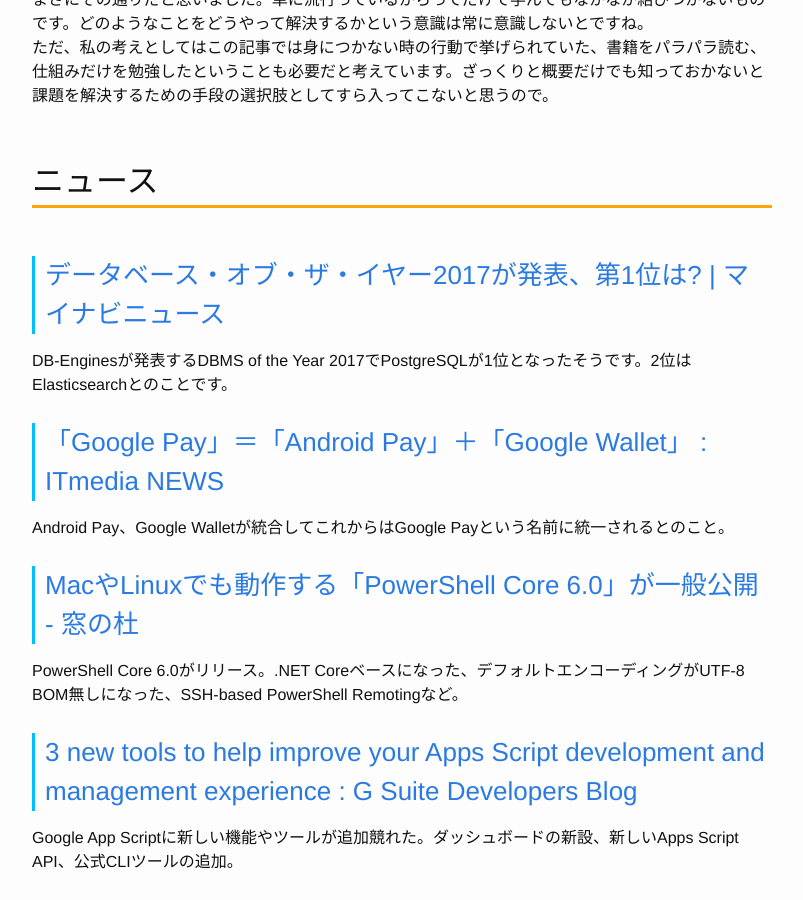
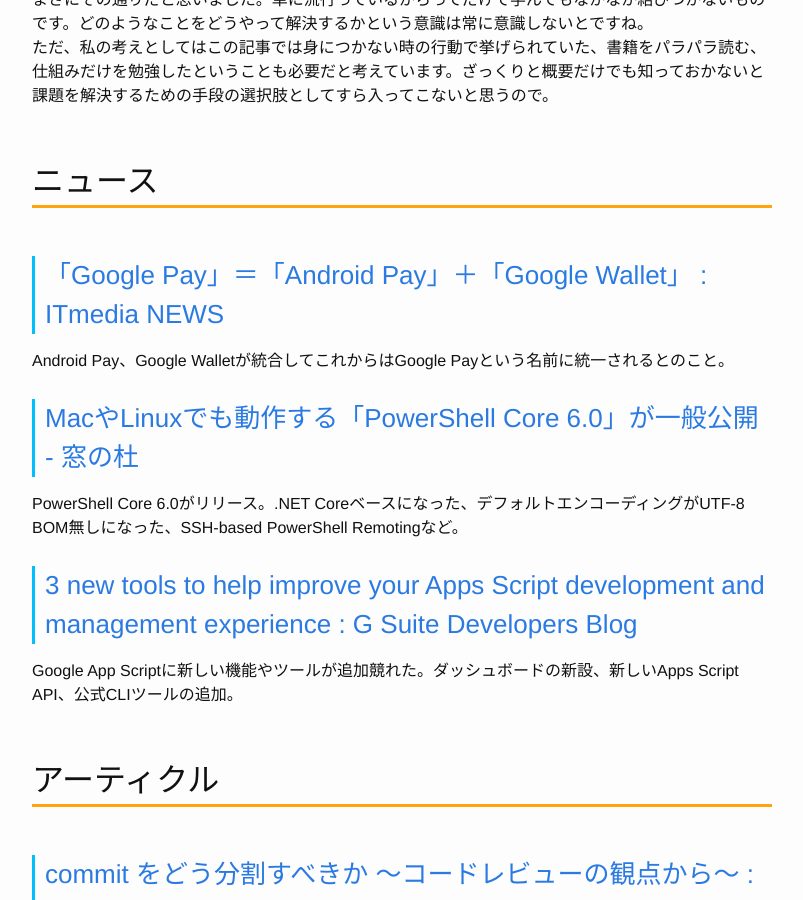
Before and after one commit to Gather-Tech/Gather-Tech.github.io, a Jekyll site: the page built from _posts/2018/2018-01-15-Gather81.md, in a window 1280 px wide and 900 px high, scrolled down 978 px. Shown: the whole window, without its empty margins (238-1041 px from the left). Built offline with Jekyll 4.4.1, drawn with Linux system fonts in a browser that asks for light colours; some of the changed text lies outside the part shown.

Commit message:
Reduced articles

```diff
--- a/_posts/2018/2018-01-15-Gather81.md
+++ b/_posts/2018/2018-01-15-Gather81.md
@@ -23,10 +23,6 @@
 ただ、私の考えとしてはこの記事では身につかない時の行動で挙げられていた、書籍をパラパラ読む、仕組みだけを勉強したということも必要だと考えています。ざっくりと概要だけでも知っておかないと課題を解決するための手段の選択肢としてすら入ってこないと思うので。
 
 ## ニュース
-
-### [データベース・オブ・ザ・イヤー2017が発表、第1位は? | マイナビニュース](https://news.mynavi.jp/article/20180107-566955/)
-
-DB-Enginesが発表するDBMS of the Year 2017でPostgreSQLが1位となったそうです。2位はElasticsearchとのことです。
 
 ### [「Google Pay」＝「Android Pay」＋「Google Wallet」 : ITmedia NEWS](http://www.itmedia.co.jp/news/articles/1801/09/news060.html)
 
@@ -72,10 +68,6 @@
 
 Zabbixについてのまとめ。Zabbixの校正用と、各種機能、リリースサイクルについてがまとめられている。
 
-### [Ansibleで構成管理。〜たったひとつの冴えたやりかた〜 : Speaker Deck](https://speakerdeck.com/isobetomohiko/ansibledegou-cheng-guan-li-tatutahitotufalsehu-etayarikata)
-
-Ansibleで構成管理するときのTips。Playbookと変数を分けて構築手順とパラメータを分割する、パラメータシートをgit管理するなど。
-
 ### [Web API Design : Speaker Deck](https://speakerdeck.com/petitviolet/web-api-design)
 
 Web APIのまとめ。REST、JSON-RPC、gRPC、GraphQLそれぞれの概要やイケてるところイケていないところ、使いどころがまとめられている。
@@ -85,10 +77,6 @@
 ### [GoogleCloudPlatform/container-structure-test: GitHub](https://github.com/GoogleCloudPlatform/container-structure-test)
 
 コンテナイメージに対して構成のチェックができるツール。ServerSpecのようなイメージ。
-
-### [louisdh/terminal: GitHub](https://github.com/louisdh/terminal)
-
-iOSのTerminialアプリ。
 
 ### [ChrisKnott/Eel: GitHub](https://github.com/ChrisKnott/Eel)
 
```
